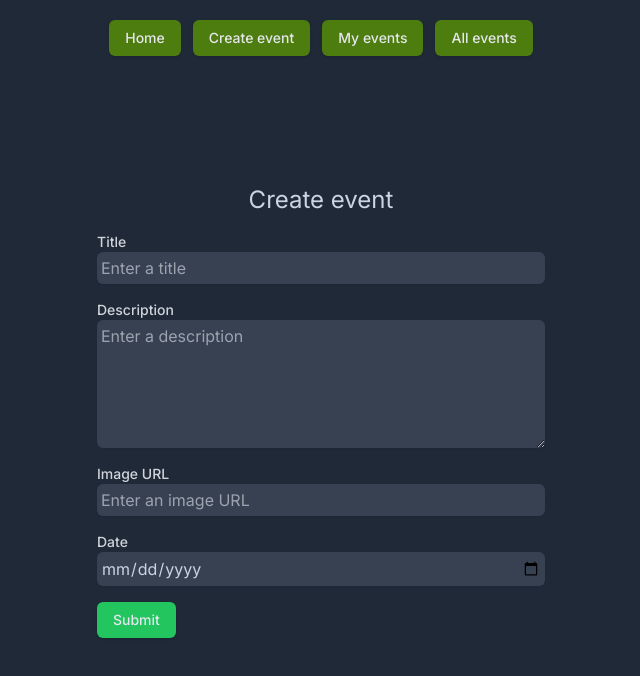
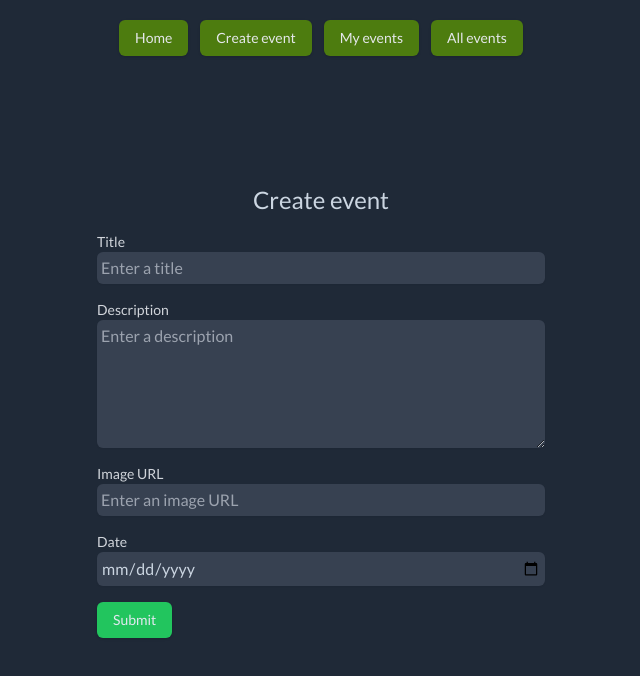
Before and after one commit to ntzolov/events-blog, a Next.js app: page /create in a window 1280 px wide. Shown: the top 676 px of the page, without its empty margins (319-959 px from the left). Built offline with nearby package versions, Linux system fonts and the light colour scheme; no server answers; what @apollo/experimental-nextjs-app-support would draw is missing.

Commit message:
change font

```diff
--- a/src/app/layout.tsx
+++ b/src/app/layout.tsx
@@ -1,9 +1,9 @@
 import type { Metadata } from 'next';
-import { Inter } from 'next/font/google';
+import { Lato } from 'next/font/google';
 import './globals.css';
 import Nav from '@/components/Nav/Nav';
 
-const inter = Inter({ subsets: ['latin'] });
+const inter = Lato({ subsets: ['latin'], weight: '400' });
 
 export const metadata: Metadata = {
   title: 'Events-blog',
@@ -15,8 +15,6 @@
 }: Readonly<{
   children: React.ReactNode;
 }>) {
-
-
   return (
     <html lang='en' className='bg-gray-800 h-full w-full flex justify-center'>
       <body className={inter.className}>
```
